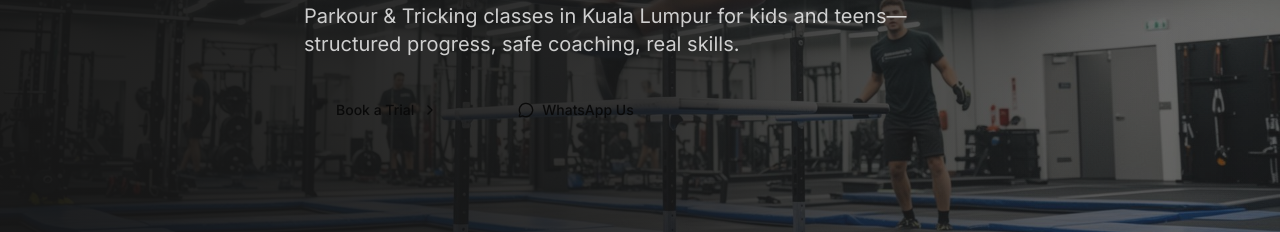
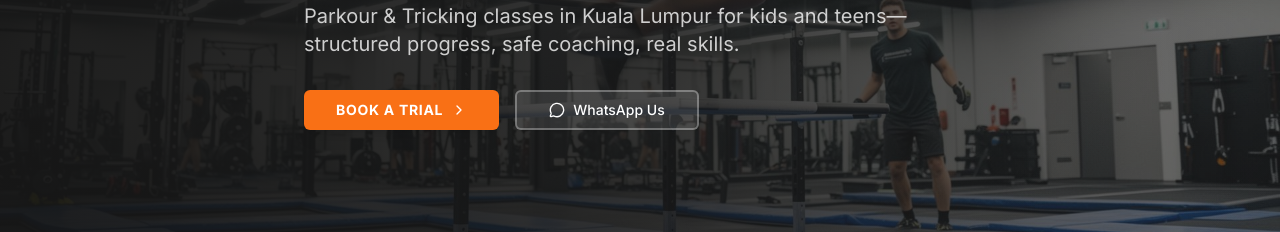
Before and after one commit to ashraf-mahmoud/PKW, a Next.js app: page / in a window 1280 px wide. Shown: the part 487-719 px from the top of the page. Built offline with nearby package versions, Linux system fonts and the light colour scheme; no server answers; the database is empty.

Commit message:
Fix: add hero button variants

```diff
--- a/src/components/ui/button.tsx
+++ b/src/components/ui/button.tsx
@@ -21,6 +21,8 @@ const buttonVariants = cva(
         link: "text-primary underline-offset-4 hover:underline",
         whatsapp: "bg-[#25D366] text-white shadow-sm hover:bg-[#22c35e]",
         cta: "bg-primary text-primary-foreground shadow hover:bg-primary/90 font-bold uppercase tracking-wider",
+        hero: "bg-primary text-primary-foreground shadow-lg hover:bg-primary/90 font-bold uppercase tracking-wider",
+        heroOutline: "border-2 border-white/30 bg-white/10 text-white shadow-sm hover:bg-white/20 backdrop-blur-sm",
       },
       size: {
         default: "h-9 px-4 py-2",
```
